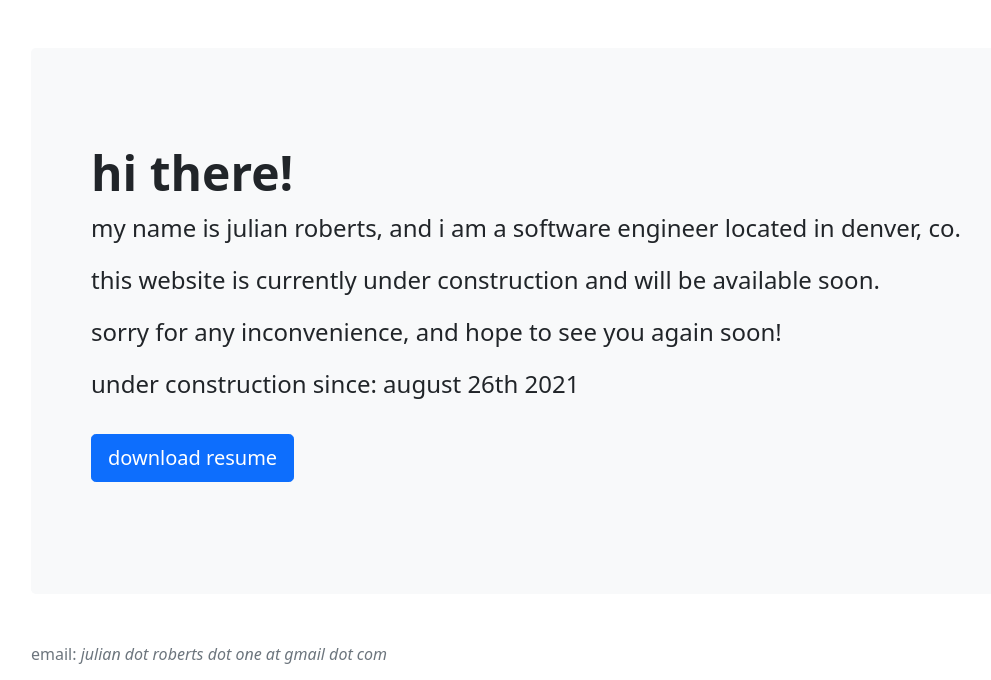
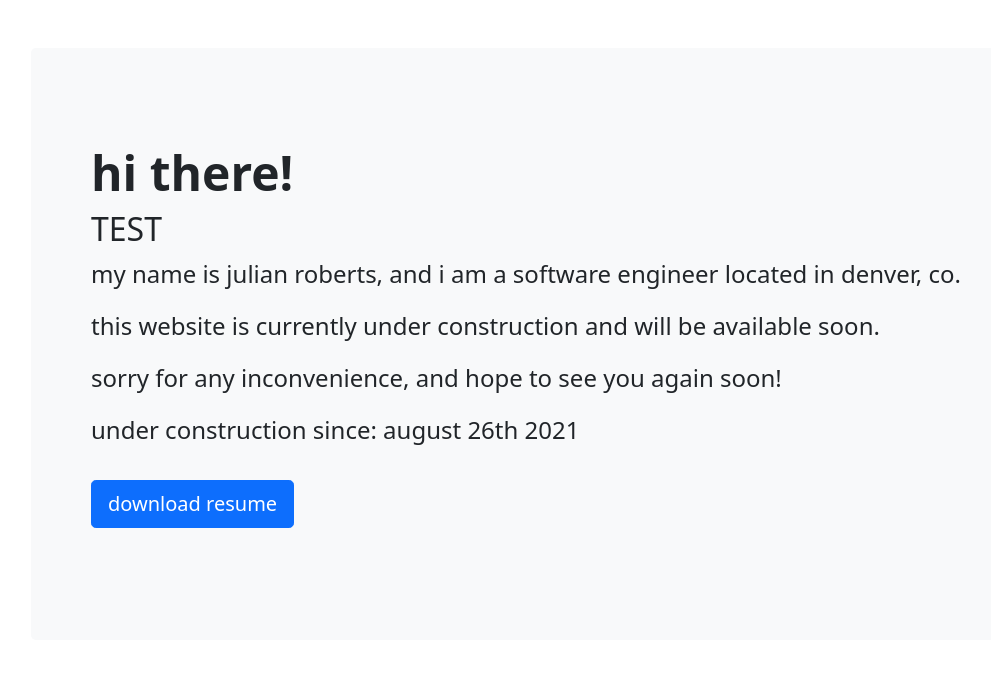
Before and after one commit to jroberts-one/julianroberts.net, a Django app: template portfolio/templates/portfolio/home.html in a window 1280 px wide. Shown: the part 56-736 px from the top of the page, without its empty margins (51-1042 px from the left). Run offline with Django 3.2, Linux system fonts and the light colour scheme; the template is opened without the code that fills it, so the values that code supplies are empty.

Commit message:
test - remote commit

```diff
--- a/portfolio/templates/portfolio/home.html
+++ b/portfolio/templates/portfolio/home.html
@@ -5,6 +5,7 @@
     <div class="p-5 my-8 bg-light rounded-3">
       <div class="container-fluid py-5">
         <h1 class="display-5 fw-bold">hi there!</h1>
+	<h2>TEST</h2>
         <p class="col-md-12 fs-4">
             my name is julian roberts, and i am a software engineer located in denver, co.
         </p>
```
